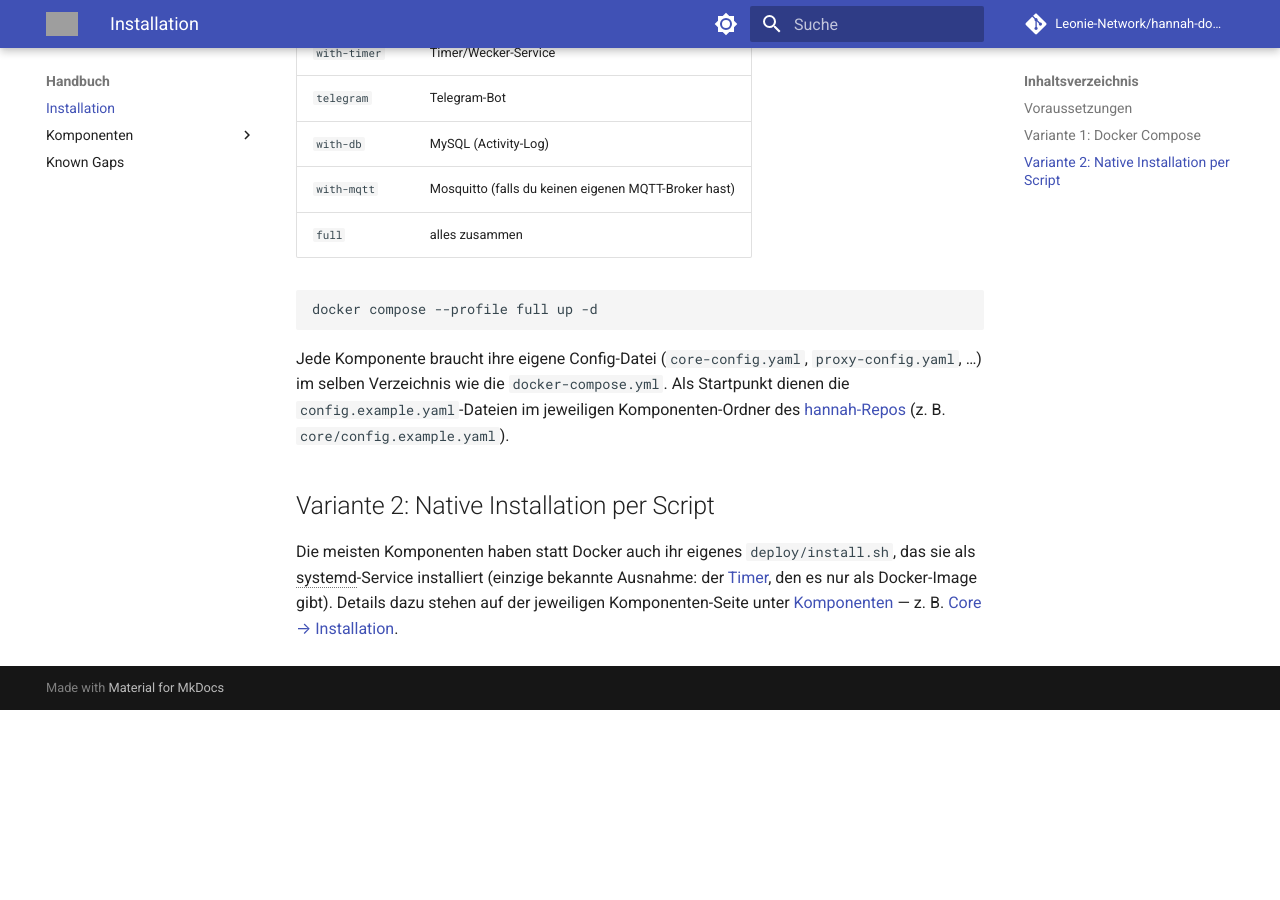
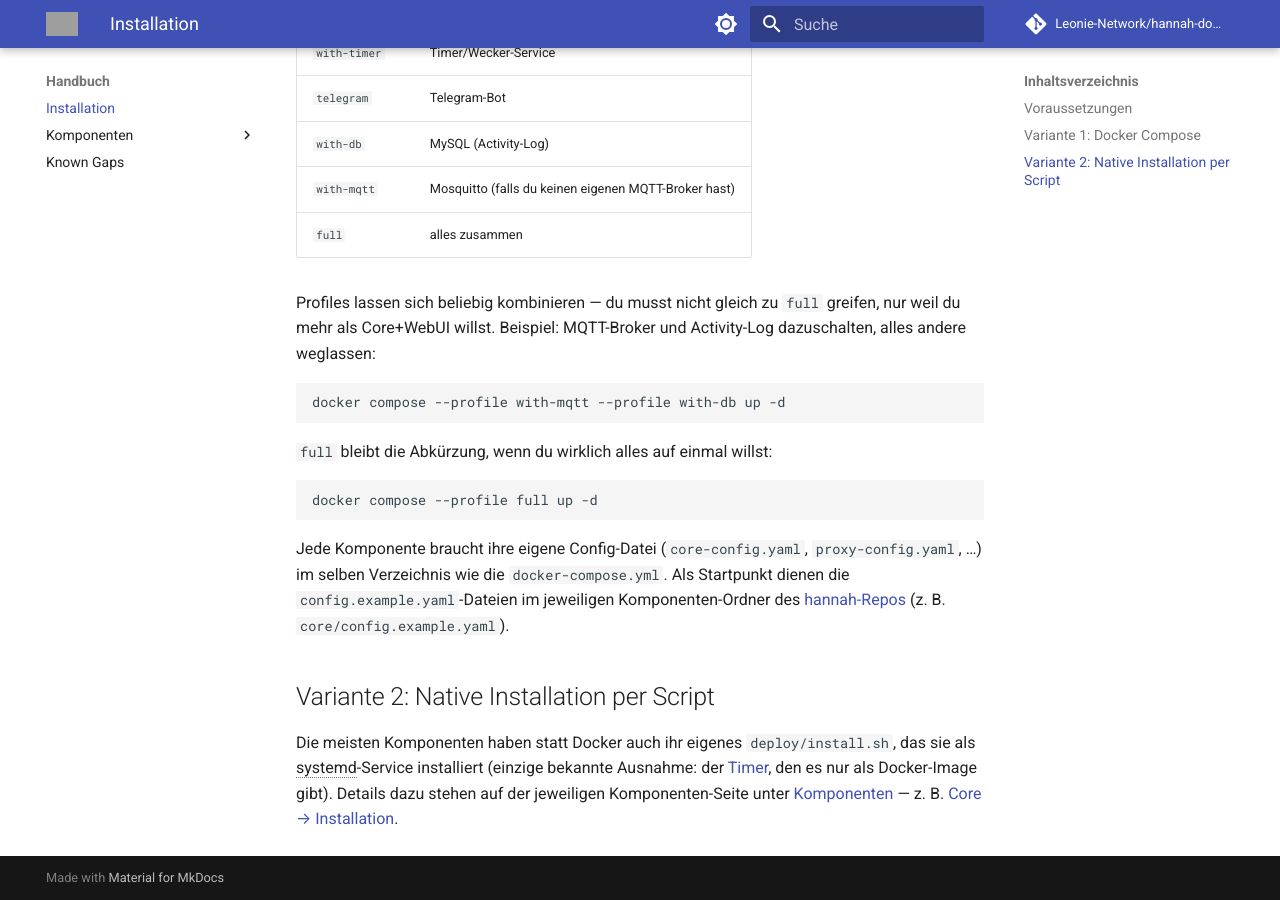
Before and after one commit to Leonie-Network/hannah-docs, an MkDocs documentation site: the page built from docs/manual/installation.md, in a window 1280 px wide and 900 px high, scrolled down 1112 px. Built offline with MkDocs 1.6.1 and Material for MkDocs 9.7.7, drawn with Linux system fonts in a browser that asks for light colours; comment, search, counter and statistics services are not loaded; before the commit the page ends 1822 px from its top, so only the background shows below that; grey boxes are pictures that could not be loaded.

Commit message:
docs: show combining specific Compose profiles instead of defaulting to full
full pulls in every optional service at once; show combining just the
profiles you actually want (with-mqtt + with-db) as the primary example,
with full kept as the "everything" shortcut underneath.

````diff
--- a/docs/manual/installation.md
+++ b/docs/manual/installation.md
@@ -188,6 +188,16 @@ Dienste sind über **Profiles** opt-in, z. B.:
 | `with-mqtt` | Mosquitto (falls du keinen eigenen MQTT-Broker hast) |
 | `full` | alles zusammen |
 
+Profiles lassen sich beliebig kombinieren — du musst nicht gleich zu `full` greifen, nur
+weil du mehr als Core+WebUI willst. Beispiel: MQTT-Broker und Activity-Log dazuschalten,
+alles andere weglassen:
+
+```bash
+docker compose --profile with-mqtt --profile with-db up -d
+```
+
+`full` bleibt die Abkürzung, wenn du wirklich alles auf einmal willst:
+
 ```bash
 docker compose --profile full up -d
 ```
````
